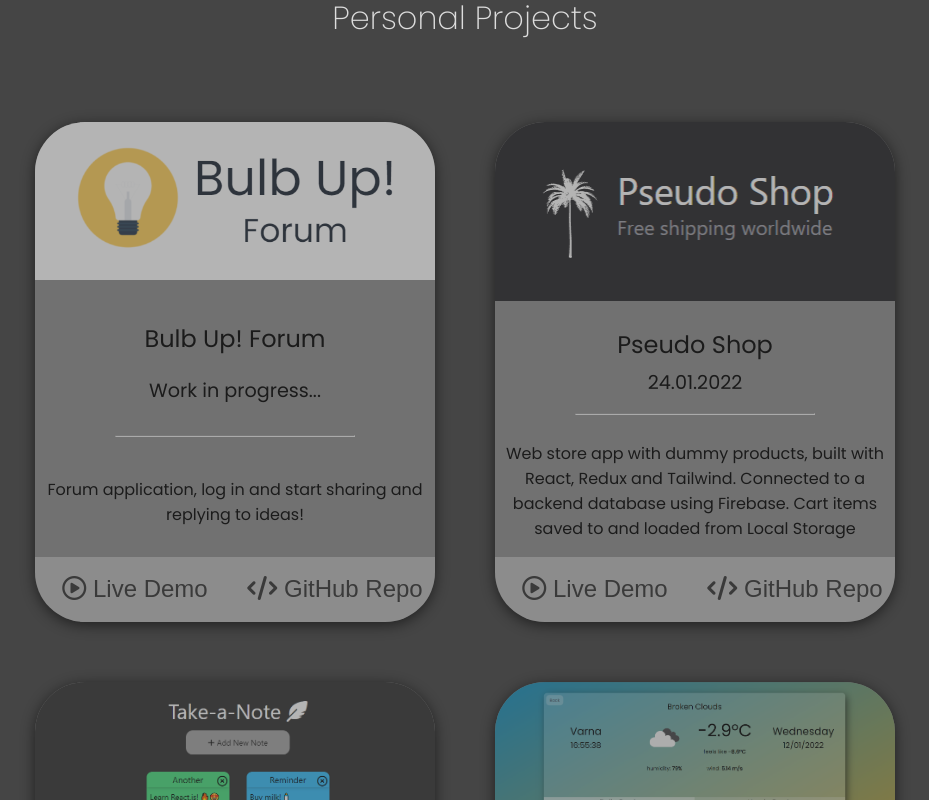
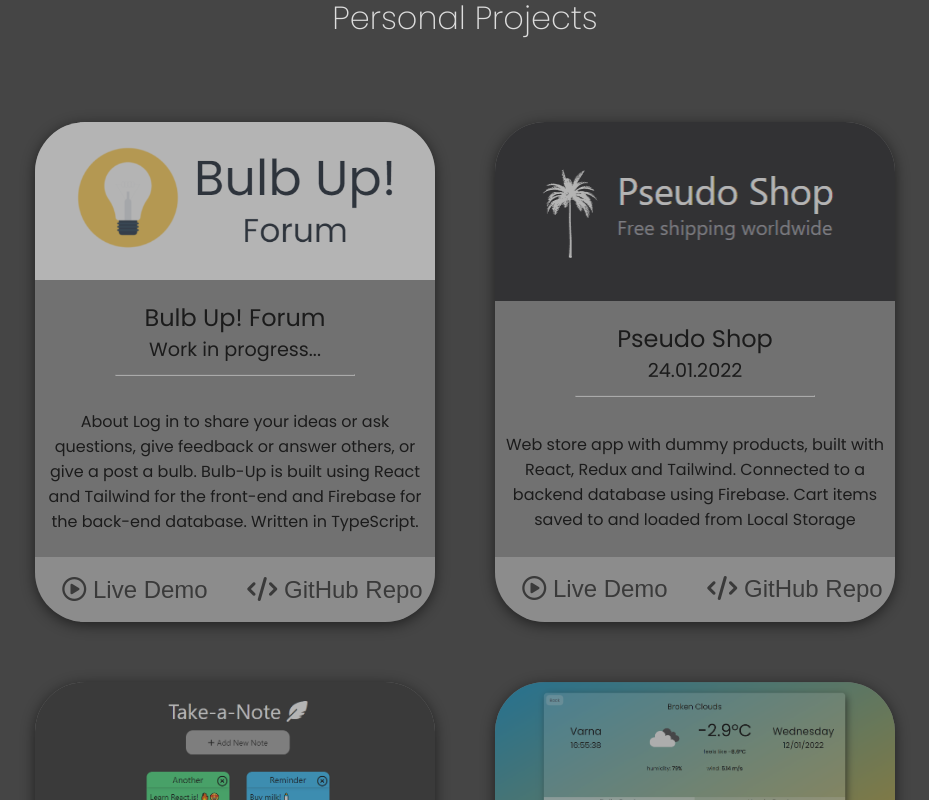
Before and after one commit to raduloov/personal-portfolio, a React (Create React App) app: page / in a window 1280 px wide. Shown: the part 1100-1900 px from the top of the page, without its empty margins (175-1104 px from the left). Built offline with nearby package versions, Linux system fonts and the light colour scheme.

Commit message:
fixed UI bug

```diff
--- a/src/components/PortfolioContainer/PortfolioContainer.js
+++ b/src/components/PortfolioContainer/PortfolioContainer.js
@@ -14,8 +14,9 @@
           img={THUMBNAILS[0]}
           title="Bulb Up! Forum"
           date="Work in progress..."
-          description="Forum application, log in and start sharing and replying to ideas!"
-          // demoLink="https://pseudo-shop.netlify.app/"
+          description="About
+          Log in to share your ideas or ask questions, give feedback or answer others, or give a post a bulb. Bulb-Up is built using React and Tailwind for the front-end and Firebase for the back-end database. Written in TypeScript."
+          demoLink="https://bulb-up.netlify.app/"
           gitLink="https://github.com/raduloov/bulb-up-forum"
         />
         <ProjectCard
--- a/src/components/PortfolioContainer/ProjectCard.js
+++ b/src/components/PortfolioContainer/ProjectCard.js
@@ -3,10 +3,12 @@
 const ProjectCard = props => {
   return (
     <div className={styles.item}>
-      <img className={styles.thumb} src={props.img} />
-      <h3 className={styles.title}>{props.title}</h3>
-      <p className={styles.date}>{props.date}</p>
-      <hr></hr>
+      <div className={styles.head}>
+        <img className={styles.thumb} src={props.img} />
+        <h3 className={styles.title}>{props.title}</h3>
+        <p className={styles.date}>{props.date}</p>
+        <hr></hr>
+      </div>
       <p className={styles.description}>{props.description}</p>
       <div className={styles.buttons}>
         <button className={styles.btn}>
```
